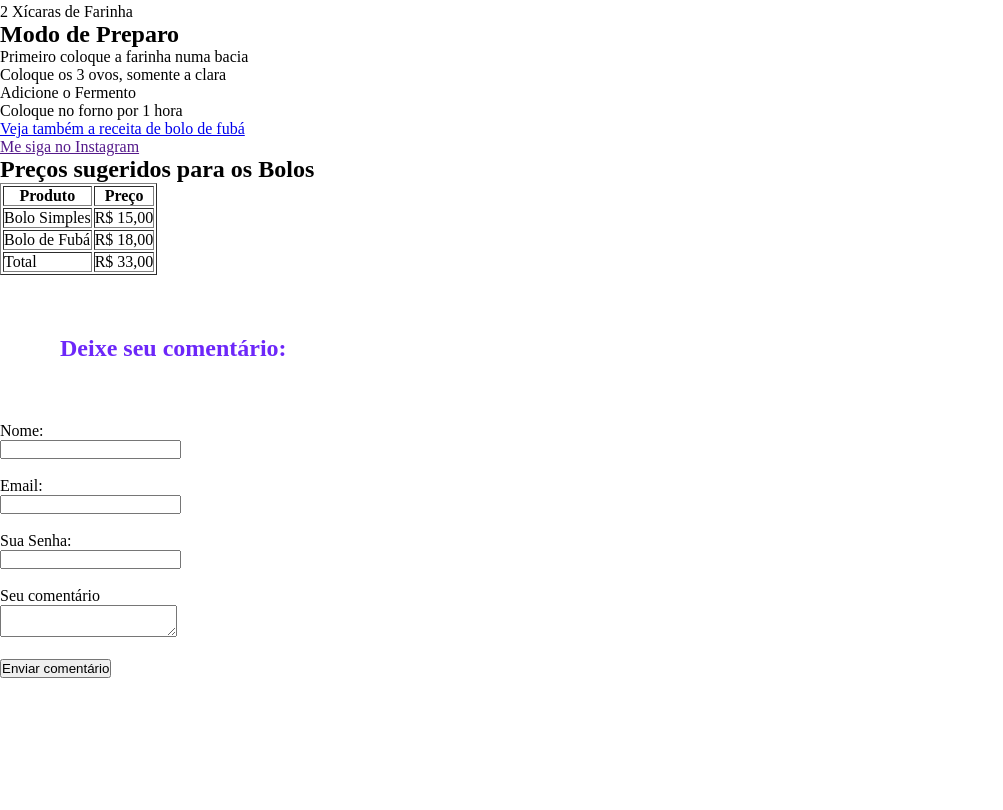
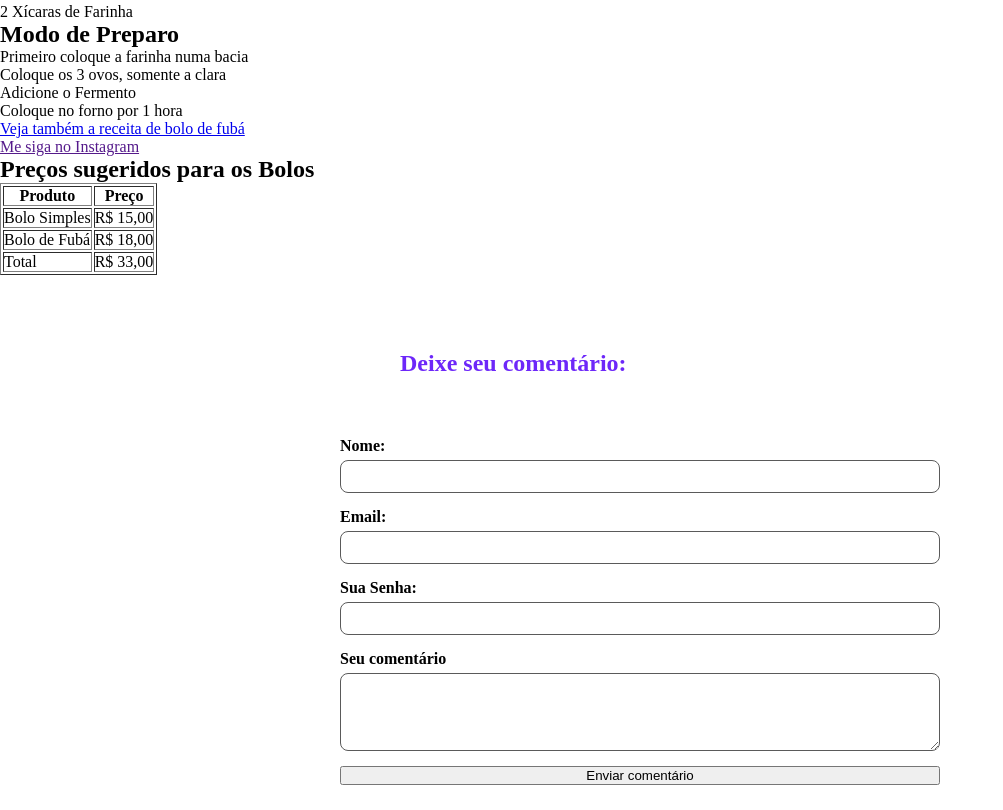
Before and after one commit to adrianoabreu/javanauta-fundamentos-css, a plain HTML site: page meu-primeiro-projeto-css/index.html in a window 1280 px wide. Shown: the part 2826-3636 px from the top of the page, without its empty margins (0-1003 px from the left). Before the commit the page ends 3522 px from the top, so only its background shows below. Drawn offline with Linux system fonts and the light colour scheme.

Commit message:
Display flex

```diff
--- a/meu-primeiro-projeto-css/index.html
+++ b/meu-primeiro-projeto-css/index.html
@@ -48,8 +48,7 @@
         <div class="imagem-300-largura">
             <img src="imagem-do-bolo.jpeg" alt="um bolo" title="Imagem meramente ilustrativa" loading="lazy">
         </div>
-            <img src="imagem-do-bolo.jpeg" alt="um bolo" title="Imagem meramente ilustrativa" width="300"
-                loading="lazy">
+        <img src="imagem-do-bolo.jpeg" alt="um bolo" title="Imagem meramente ilustrativa" width="300" loading="lazy">
         <p>Aprenda a fazer um bolo com html</p>
         <!--</div>-->
     </header>
@@ -189,37 +188,30 @@
                 </table>
             </section>
         </article>
-        <section>
+        <section class="formulario-sessao">
             <h1>Deixe seu comentário:</h1>
-            <form action="/api/cpmentarios" method="post">
+            <form class="formulario" action="/api/cpmentarios" method="post">
+                <div class="form-grupo">
                     <label for="nome">Nome:</label>
-                <br>
                     <input type="text" name="nome" required>
-                <br>
-                <br>
+                </div>
+                <div class="form-grupo">
+                    <label for="nome">Email:</label>
+                    <input type="email" name="email" required>
+                </div>
+                <div class="form-grupo">
+                    <label for="senha">Sua Senha:</label>
+                    <input type="password" name="senha" required>
+                </div>
 
-                <label for="nome">Email:</label>
-                <br>
-                <input type="email" name="email" required>
-                <br>
-                <br>
+                <div class="form-grupo">
+                    <label for="nome">Seu comentário</label>
+                    <textarea rows="4" required></textarea>
+                </div>
 
-                <label for="senha">Sua Senha:</label>
-                <br>
-                <input type="password" name="senha" required>
-                <br>
-                <br>
-
-                <label for="nome">Seu comentário</label>
-                <br>
-                <textarea required></textarea>
-                <br>
-                <br>
-
+                <div class="form-grupo">
                     <button type="submit">Enviar comentário</button>
-                <br>
-                <br>
-
+                </div>
             </form>
         </section>
 
--- a/meu-primeiro-projeto-css/styles.css
+++ b/meu-primeiro-projeto-css/styles.css
@@ -80,3 +80,34 @@ header{
     line-height: 50px;
     text-align: center;
 }
+
+.formulario-sessao {
+    margin: 25px auto;
+    max-width: 600px;
+}
+
+.formulario-sessao h2 {
+    text-align: center;
+}
+
+.formulario {
+    display: flex;
+    flex-direction: column;
+    gap: 15px;
+}
+
+.formulario label {
+    font-weight: bold;
+}
+
+.formulario input, .formulario textarea {
+    padding: 8px;
+    border: 1px solid #5a5a5a;
+    border-radius: 8px;
+}
+
+.form-grupo {
+    display: flex;
+    flex-direction: column;
+    gap: 5px;
+}
```
Lines whose indentation alone changed are shown as unchanged.
